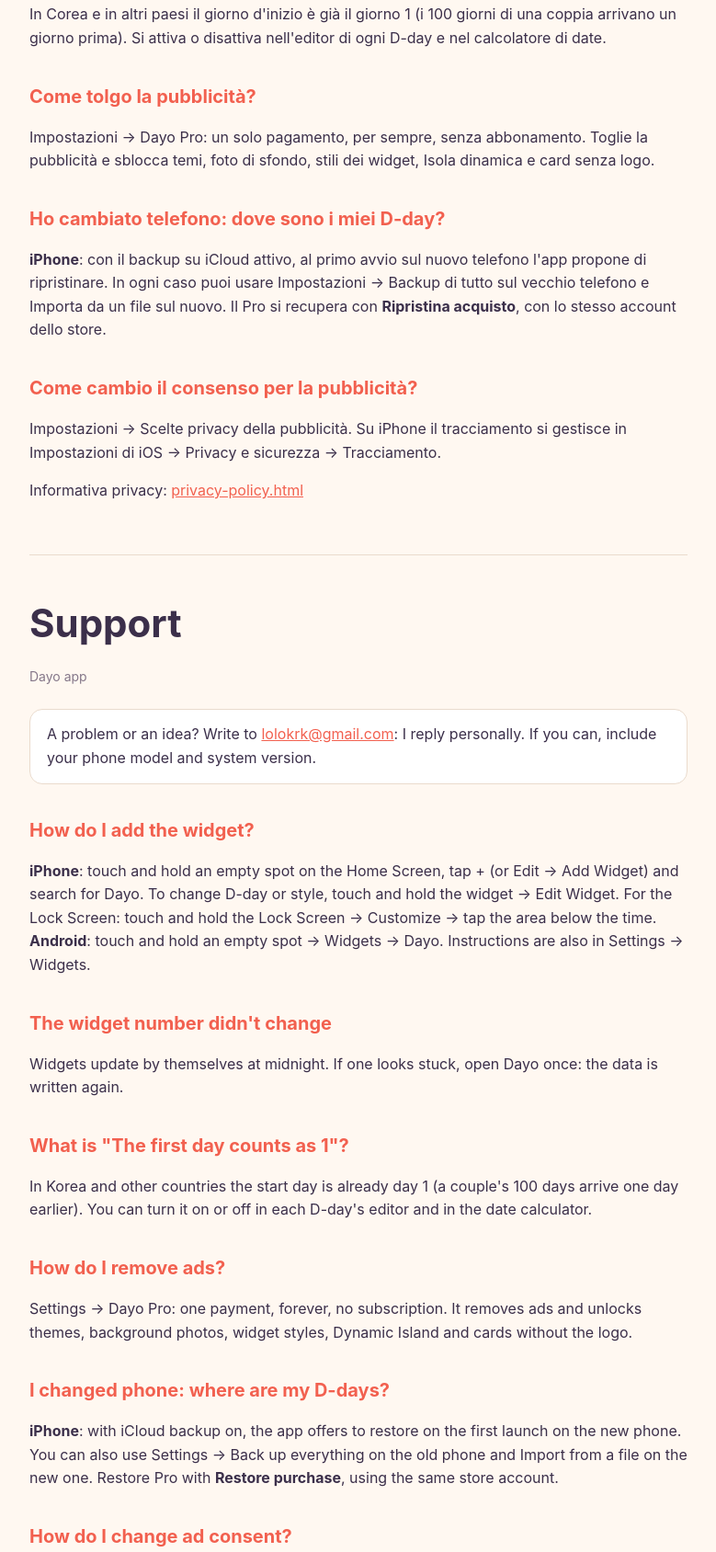
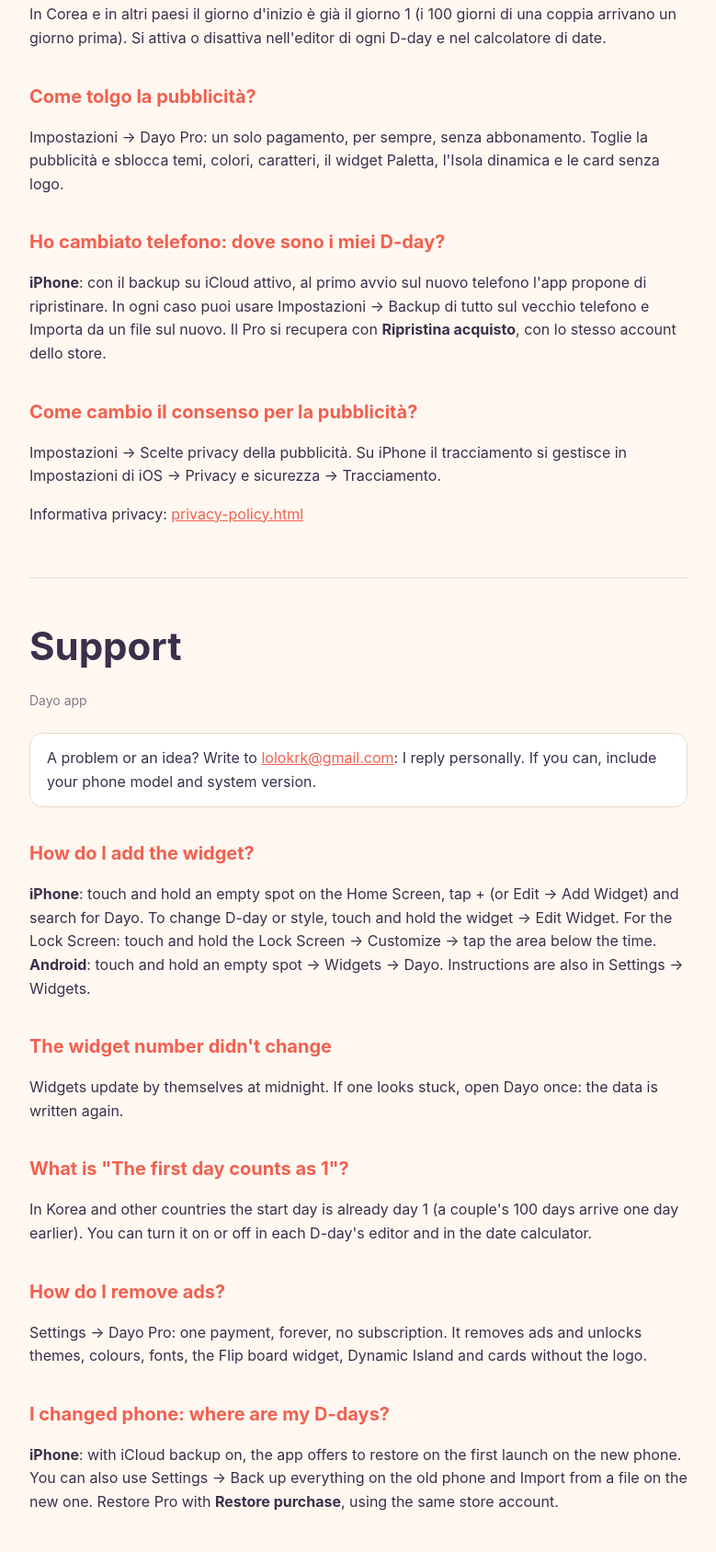
Before and after one commit to LorenzoVe/dayo-privacy, a plain HTML site: page supporto.html in a window 1280 px wide. Shown: the part 715-2403 px from the top of the page at 92% size, without its empty margins (250-1029 px from the left). Drawn offline with Linux system fonts and the light colour scheme.

```diff
--- a/supporto.html
+++ b/supporto.html
@@ -33,8 +33,8 @@ Widget → Dayo. Le istruzioni sono anche in Impostazioni → Widget.</p>
 <p>In Corea e in altri paesi il giorno d'inizio è già il giorno 1 (i 100 giorni di una coppia arrivano un giorno prima). Si
 attiva o disattiva nell'editor di ogni D-day e nel calcolatore di date.</p>
 <h2>Come tolgo la pubblicità?</h2>
-<p>Impostazioni → Dayo Pro: un solo pagamento, per sempre, senza abbonamento. Toglie la pubblicità e sblocca temi, foto di sfondo,
-stili dei widget, Isola dinamica e card senza logo.</p>
+<p>Impostazioni → Dayo Pro: un solo pagamento, per sempre, senza abbonamento. Toglie la pubblicità e sblocca temi, colori, caratteri,
+il widget Paletta, l'Isola dinamica e le card senza logo.</p>
 <h2>Ho cambiato telefono: dove sono i miei D-day?</h2>
 <p><strong>iPhone</strong>: con il backup su iCloud attivo, al primo avvio sul nuovo telefono l'app propone di ripristinare. In ogni caso
 puoi usare Impostazioni → Backup di tutto sul vecchio telefono e Importa da un file sul nuovo. Il Pro si recupera con
@@ -60,8 +60,8 @@ area below the time. <strong>Android</strong>: touch and hold an empty spot →
 <p>In Korea and other countries the start day is already day 1 (a couple's 100 days arrive one day earlier). You can turn it on or
 off in each D-day's editor and in the date calculator.</p>
 <h2>How do I remove ads?</h2>
-<p>Settings → Dayo Pro: one payment, forever, no subscription. It removes ads and unlocks themes, background photos, widget styles,
-Dynamic Island and cards without the logo.</p>
+<p>Settings → Dayo Pro: one payment, forever, no subscription. It removes ads and unlocks themes, colours, fonts,
+the Flip board widget, Dynamic Island and cards without the logo.</p>
 <h2>I changed phone: where are my D-days?</h2>
 <p><strong>iPhone</strong>: with iCloud backup on, the app offers to restore on the first launch on the new phone. You can also use
 Settings → Back up everything on the old phone and Import from a file on the new one. Restore Pro with <strong>Restore purchase</strong>,
```
